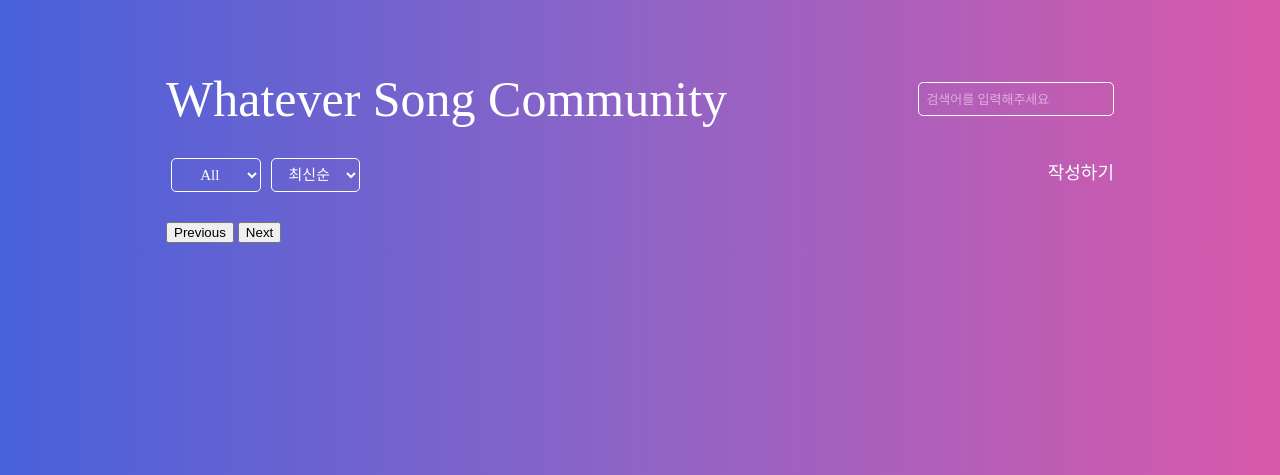
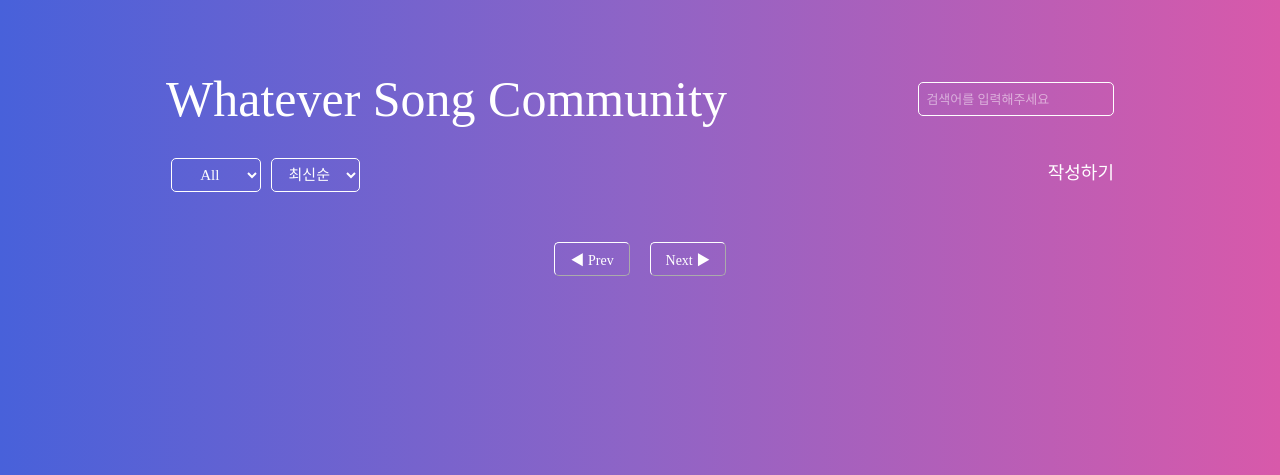
Before and after one commit to Gold-Children/whatever_song, a Django app: template posts/templates/posts/list.html in a window 1280 px wide. Shown: the part 40-515 px from the top of the page. Run offline with Django 4.2, Linux system fonts and the light colour scheme; the template is opened without the code that fills it, so the values that code supplies are empty; some web fonts are replaced.

Commit message:
post list css 수정, 소셜 공유 기능 추가 240608

```diff
--- a/WhateverSong/settings.py
+++ b/WhateverSong/settings.py
@@ -26,7 +26,11 @@ SECRET_KEY = config.DJANGO_SECRET_KEY
 # SECURITY WARNING: don't run with debug turned on in production!
 DEBUG = True
 
-ALLOWED_HOSTS = []
+ALLOWED_HOSTS = [
+    'localhost',
+    '127.0.0.1',
+    'https://whateversong.com',
+]
 
 
 # Application definition
--- a/posts/static/posts/css/detail.css
+++ b/posts/static/posts/css/detail.css
@@ -237,13 +237,14 @@ textarea::placeholder {
 
 /* 댓글 프사 */
 .comment-wrap img{
-    width: 100%;
+    width: 90%;
     border-radius: 70%;
 }
 
 
 .comment-wrap a{
-    width: 12%;
+    width: 11%;
+    margin-right: 20px;
 }
 
 .author-update-delete{
--- a/posts/static/posts/css/list.css
+++ b/posts/static/posts/css/list.css
@@ -153,3 +153,42 @@ img{
     font-family: 'SCoreDream-400';
     margin-right: 15px;
 }
+
+#paginationControls{
+    color: #fff;
+    width: 100%;
+    display: flex;
+    justify-content: center;
+    align-items: center;
+    margin-top: 50px;
+    margin-bottom: 50px;
+}
+
+#prevPage{
+    font-family: 'SCoreDream-400';
+    font-size: 14px;
+    background-color: rgba(255, 255, 255, 0);
+    color: #fff;
+    border-color: #fff;
+    border-width: 1px;
+    border-radius: 5px;
+    padding: 6px 12px;
+    width: 8%
+}
+
+
+#pageInfo{
+    margin: 0 10px;
+}
+
+#nextPage{
+    font-family: 'SCoreDream-400';
+    font-size: 14px;
+    background-color: rgba(255, 255, 255, 0);
+    color: #fff;
+    border-color: #fff;
+    border-width: 1px;
+    border-radius: 5px;
+    padding: 6px 12px;
+    width: 8%
+}
--- a/posts/static/posts/js/list.js
+++ b/posts/static/posts/js/list.js
@@ -76,7 +76,7 @@ document.addEventListener("DOMContentLoaded", function() {
     }
 
     function updatePaginationControls() {
-        pageInfo.textContent = `Page ${currentPage} of ${totalPages}`;
+        pageInfo.textContent = `${currentPage}`;
         prevPageButton.disabled = currentPage <= 1;
         nextPageButton.disabled = currentPage >= totalPages;
     }
--- a/posts/templates/posts/list.html
+++ b/posts/templates/posts/list.html
@@ -26,9 +26,9 @@
         <div class="content" id="postsList"></div>
     </div>
     <div id="paginationControls">
-        <button id="prevPage">Previous</button>
+        <button id="prevPage">◀ Prev</button>
         <span id="pageInfo"></span>
-        <button id="nextPage">Next</button>
+        <button id="nextPage">Next ▶</button>
     </div>
 </div>
 <script src="{% static 'posts/js/list.js' %}"></script>
```
Also changed, not shown: coach/static/coach/css/coach_result.css (+40 -0 lines), coach/static/coach/js/coach_result.js (+37 -1 lines), coach/templates/coach/coach_result.html (+9 -0 lines), accounts/static/accounts/css/main logo.png, posts/static/posts/css/potato.png (deleted).
